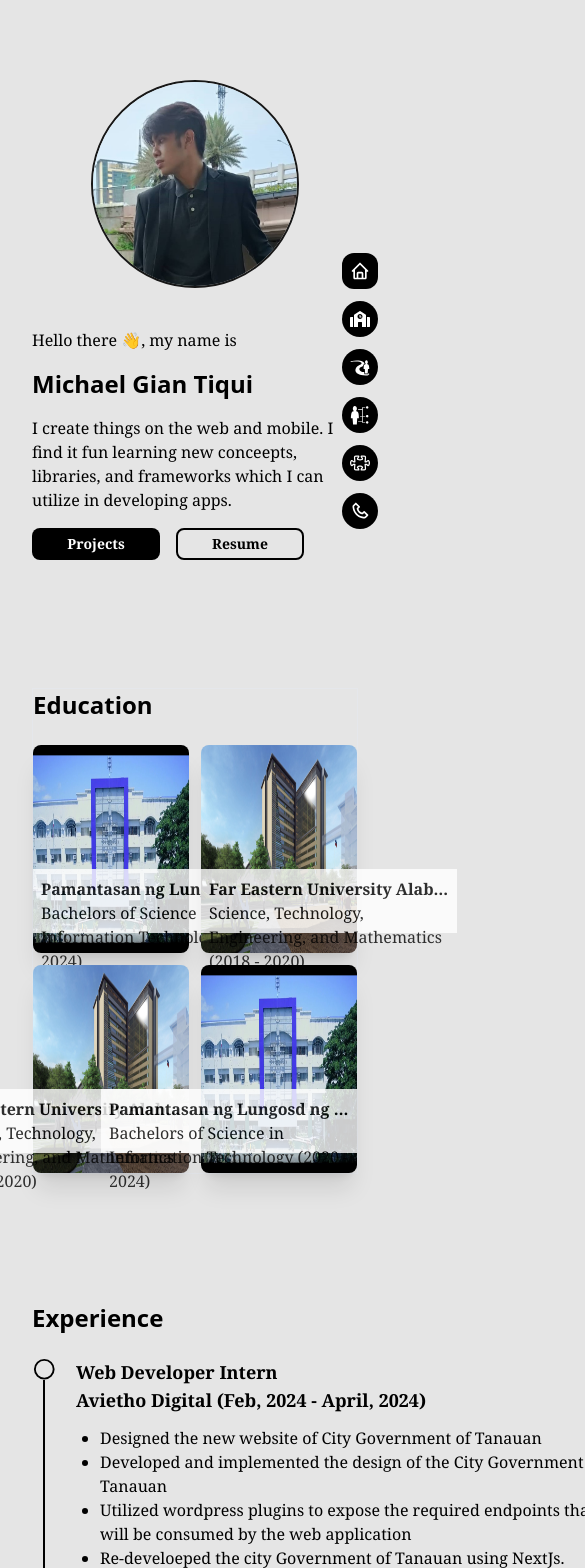
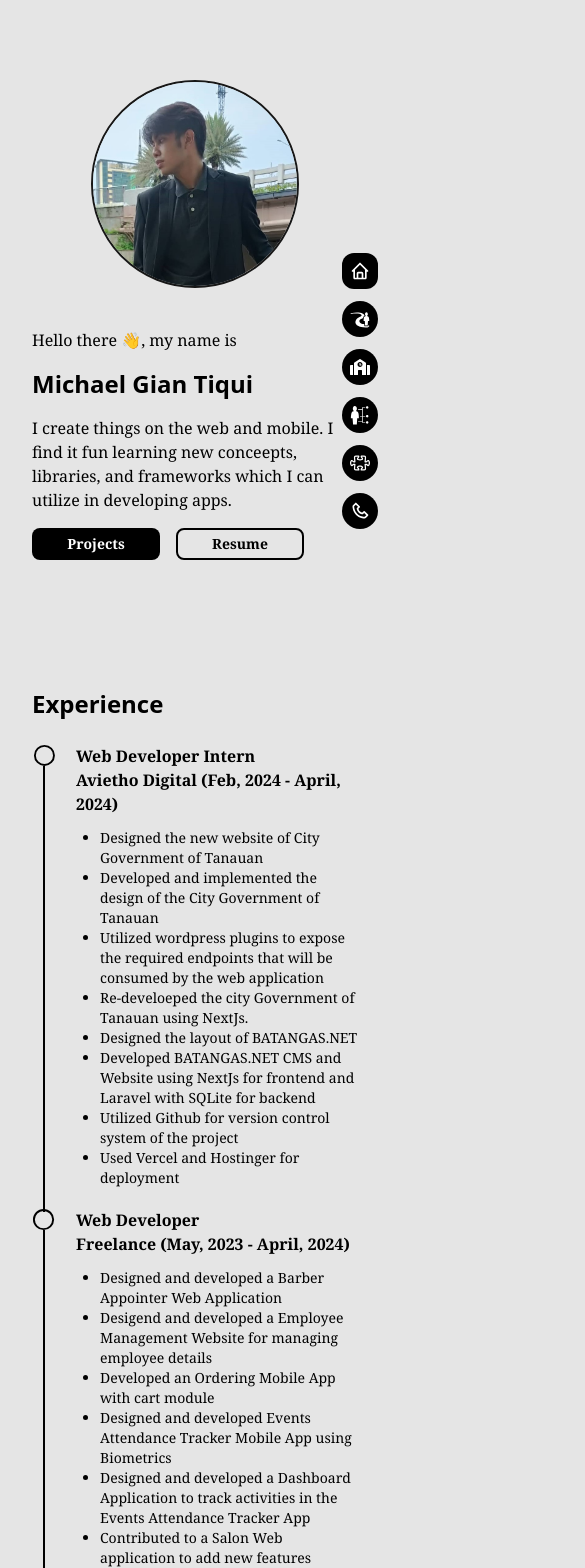
Before and after one commit to gian-tiqui/michael-gian-tiqui, a Next.js app: page / in a window 390 px wide. Shown: the top 1568 px of the page, 585 px wide, since content can reach past the window. Built offline with nearby package versions, Linux system fonts and the light colour scheme.

Commit message:
mobile view is now responsive

```diff
--- a/src/app/components/v2/Contact.tsx
+++ b/src/app/components/v2/Contact.tsx
@@ -21,14 +21,14 @@ export default function Contact({ id }: HtmlAttributes) {
   return (
     <section className="w-full font-serif" id={id ? id : ""}>
       <h1 className="text-2xl md:text-3xl font-bold font-sans mb-6">Contact</h1>
-      <div className="w-full flex">
+      <div className="w-full md:flex">
         <div className="w-2/4">
           <p className="w-80">
             Send your ideas, questions or projects you need help with. I will
             try to response as soon as possible.
           </p>
         </div>
-        <div className="w-2/4">
+        <div className="w-2/4 mt-10 md:mt-0">
           <div className="w-80 ms-auto rounded-lg shadow-lg bg-white">
             <form className="p-4" onSubmit={handleSubmit(onSubmit)}>
               <p className="text-lg font-semibold mb-14">Send a message here</p>
--- a/src/app/components/v2/Education.tsx
+++ b/src/app/components/v2/Education.tsx
@@ -12,8 +12,8 @@ export default function Education({ id }: HtmlAttributes) {
       </h1>
 
       <div className="flex flex-col gap-3">
-        <div className="flex gap-3">
-          <div className="relative h-52 w-52 md:h-72 rounded-lg md:w-[56%] dark:border-white pointer-events-none shadow-xl">
+        <div className="md:flex gap-3">
+          <div className="relative mb-3 md:mb-0 h-52 w-full md:h-72 rounded-lg md:w-[56%] dark:border-white pointer-events-none shadow-xl">
             <Image
               src={plmun}
               className="w-full h-full rounded-lg inset-0"
@@ -21,15 +21,15 @@ export default function Education({ id }: HtmlAttributes) {
               priority
             />
             <div className="w-64 h-16 bg-white absolute bottom-5 left-0 font-serif p-2 opacity-80">
-              <p className="truncate md:text-sm font-bold">
+              <p className="truncate text-xs md:text-sm font-bold">
                 Pamantasan ng Lungosd ng Muntinlupa
               </p>
-              <p className="md:text-xs">
+              <p className="text-xs md:text-xs">
                 Bachelors of Science in Information Technology (2020 - 2024)
               </p>
             </div>
           </div>
-          <div className="relative h-52 w-52 md:h-72 rounded-lg md:w-[318px] dark:border-white pointer-events-none shadow-xl">
+          <div className="relative h-52 w-full md:h-72 rounded-lg md:w-[318px] dark:border-white pointer-events-none shadow-xl">
             <Image
               src={feuAlabang}
               className="w-full h-full rounded-lg inset-0"
@@ -37,44 +37,44 @@ export default function Education({ id }: HtmlAttributes) {
               priority
             />
             <div className="w-64 h-16 bg-white absolute bottom-5 left-0 font-serif p-2 opacity-80">
-              <p className="truncate md:text-sm font-bold">
+              <p className="truncate text-xs md:text-sm font-bold">
                 Far Eastern University Alabang
               </p>
-              <p className="md:text-xs">
+              <p className="text-xs lg:text-sm">
                 Science, Technology, Engineering, and Mathematics (2018 - 2020)
               </p>
             </div>
           </div>
         </div>
-        <div className="flex gap-3">
-          <div className="relative h-52 w-52 md:h-72 rounded-lg md:w-[318px] dark:border-white pointer-events-none shadow-xl">
+        <div className="md:flex gap-3">
+          <div className="relative h-52 mb-3 md:mb-0  w-full md:h-72 rounded-lg md:w-[318px] dark:border-white pointer-events-none shadow-xl">
             <Image
               src={feuAlabang}
               className="w-full h-full rounded-lg inset-0"
               alt="Michael Gian M. Tiqui"
               priority
             />
-            <div className="w-64 h-16 bg-white absolute bottom-5 right-0 font-serif p-2 opacity-80">
-              <p className="truncate md:text-sm font-bold">
+            <div className="w-64 h-16 bg-white absolute bottom-5 left-0 md:right-0 font-serif p-2 opacity-80">
+              <p className="truncate text-xs md:text-sm font-bold">
                 Far Eastern University Alabang
               </p>
-              <p className="md:text-xs">
+              <p className="text-xs lg:text-sm">
                 Science, Technology, Engineering, and Mathematics (2018 - 2020)
               </p>
             </div>
           </div>
-          <div className="relative h-52 w-52 md:h-72 rounded-lg md:w-[56%] dark:border-white pointer-events-none shadow-xl">
+          <div className="relative h-52 w-full md:h-72 rounded-lg md:w-[56%] dark:border-white pointer-events-none shadow-xl">
             <Image
               src={plmun}
               className="w-full h-full rounded-lg inset-0"
               alt="Michael Gian M. Tiqui"
               priority
             />
-            <div className="w-64 h-16 bg-white absolute bottom-5 right-0 font-serif p-2 opacity-80">
-              <p className="truncate md:text-sm font-bold">
+            <div className="w-64 h-16 bg-white absolute bottom-5 left-0 md:right-0 font-serif p-2 opacity-80">
+              <p className="truncate text-xs md:text-sm font-bold">
                 Pamantasan ng Lungosd ng Muntinlupa
               </p>
-              <p className="md:text-xs">
+              <p className="text-xs lg:text-sm">
                 Bachelors of Science in Information Technology (2020 - 2024)
               </p>
             </div>
--- a/src/app/components/v2/Experience.tsx
+++ b/src/app/components/v2/Experience.tsx
@@ -10,11 +10,11 @@ export default function Experience({ id }: HtmlAttributes) {
       <div className="flex gap-5">
         <Lolipop />
         <div>
-          <h1 className="text-lg font-bold">Web Developer Intern</h1>
-          <h1 className="text-lg font-bold">
+          <h1 className="md:text-lg font-bold">Web Developer Intern</h1>
+          <h1 className="md:text-lg font-bold">
             Avietho Digital (Feb, 2024 - April, 2024)
           </h1>
-          <ul className="list-disc ps-6 mt-3 text-md w-[530px] mb-6">
+          <ul className="list-disc ps-6 mt-3 text-sm md:w-[530px] mb-6">
             <li>Designed the new website of City Government of Tanauan</li>
             <li>
               Developed and implemented the design of the City Government of
@@ -39,11 +39,11 @@ export default function Experience({ id }: HtmlAttributes) {
       <div className="flex gap-5 -mt-1">
         <Lolipop />
         <div>
-          <h1 className="text-lg font-bold">Web Developer</h1>
-          <h1 className="text-lg font-bold">
+          <h1 className="md:text-lg font-bold">Web Developer</h1>
+          <h1 className="md:text-lg font-bold">
             Freelance (May, 2023 - April, 2024)
           </h1>
-          <ul className="list-disc ps-6 mt-3 text-md w-[530px]">
+          <ul className="list-disc ps-6 mt-3 text-sm md:text-md md:w-[530px]">
             <li>Designed and developed a Barber Appointer Web Application</li>
             <li>
               Desigend and developed a Employee Management Website for managing
--- a/src/app/components/v2/Main.tsx
+++ b/src/app/components/v2/Main.tsx
@@ -24,7 +24,7 @@ export default function Main() {
         });
       },
       {
-        threshold: 0.1,
+        threshold: 0.0,
       }
     );
 
@@ -42,8 +42,8 @@ export default function Main() {
   return (
     <main className="flex flex-col gap-32 md:gap-52">
       <Introduction id="introduction" />
+      <Experience id="experience" />
       <Education id="education" />
-      <Experience id="experience" />
       <SkillsV2 id="skills" />
       <Project id="projects" />
       <Contact id="contact" />
--- a/src/app/components/v2/Navkit.tsx
+++ b/src/app/components/v2/Navkit.tsx
@@ -16,12 +16,12 @@ export default function Navkit() {
       icon: <BiHome className={iconStyle} />,
     },
     {
+      id: "experience",
+      icon: <GiJourney className={iconStyle} />,
+    },
+    {
       id: "education",
       icon: <FaSchool className={iconStyle} />,
-    },
-    {
-      id: "experience",
-      icon: <GiJourney className={iconStyle} />,
     },
     {
       id: "skills",
@@ -40,7 +40,7 @@ export default function Navkit() {
   const { id } = useIdStore();
 
   return (
-    <div className="fixed flex flex-col top-[30%] right-0 me-3 gap-3">
+    <div className="fixed flex flex-col top-[30%] z-50 right-0 me-3 gap-3">
       {navItems.map((nav) => (
         <Link
           href={`#${nav.id}`}
--- a/src/app/page.tsx
+++ b/src/app/page.tsx
@@ -2,18 +2,10 @@ import React from "react";
 import MotionTemplate from "./components/motion/MotionTemplate";
 import Main from "./components/v2/Main";
 
-export default function HomeV2() {
+export default function Home() {
   return (
     <MotionTemplate>
       <Main />
     </MotionTemplate>
   );
 }
-
-function Home() {
-  return (
-    <MotionTemplate>
-      <div className="pt-40 pb-5 md:pb-10"></div>
-    </MotionTemplate>
-  );
-}
```
